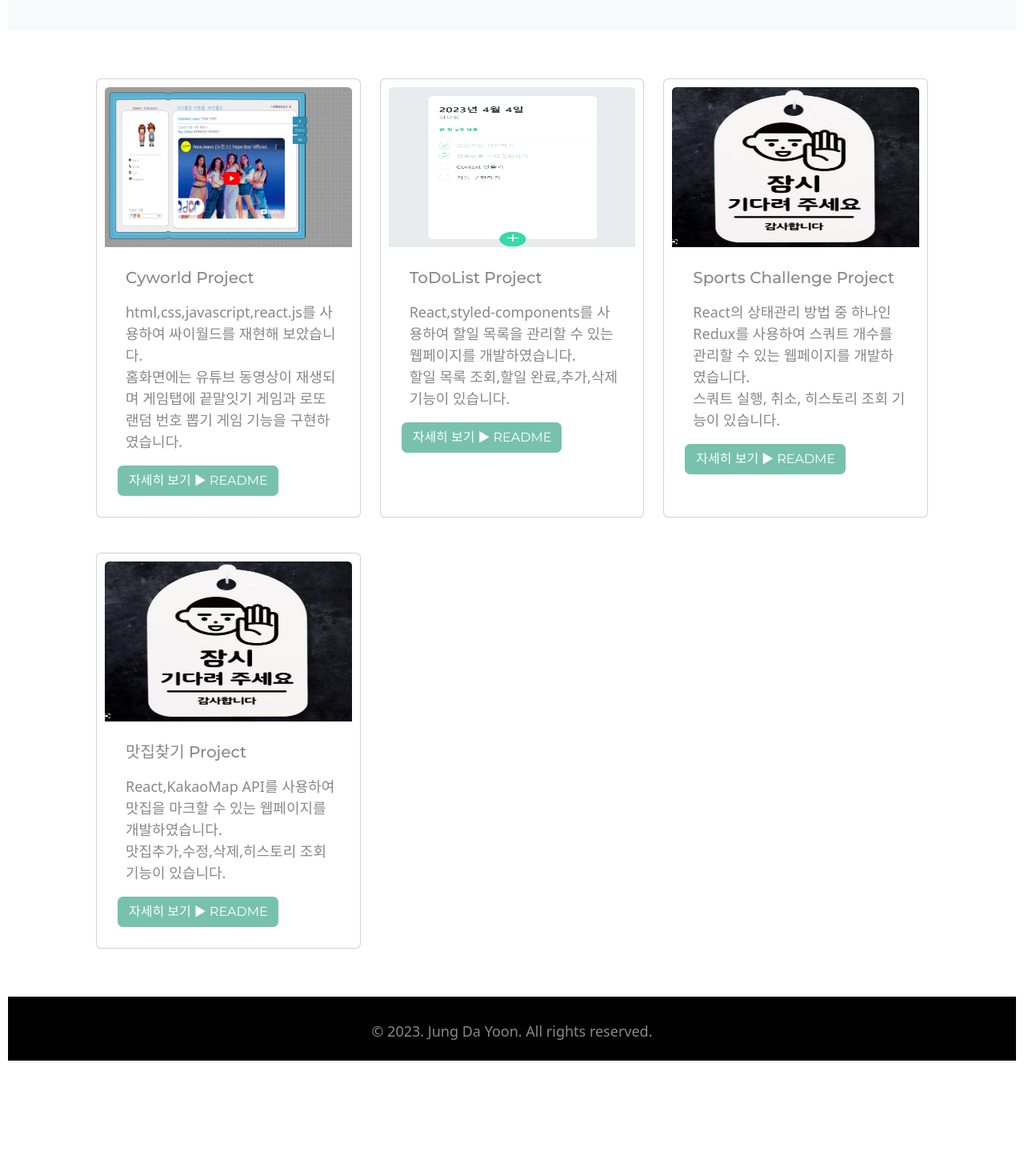
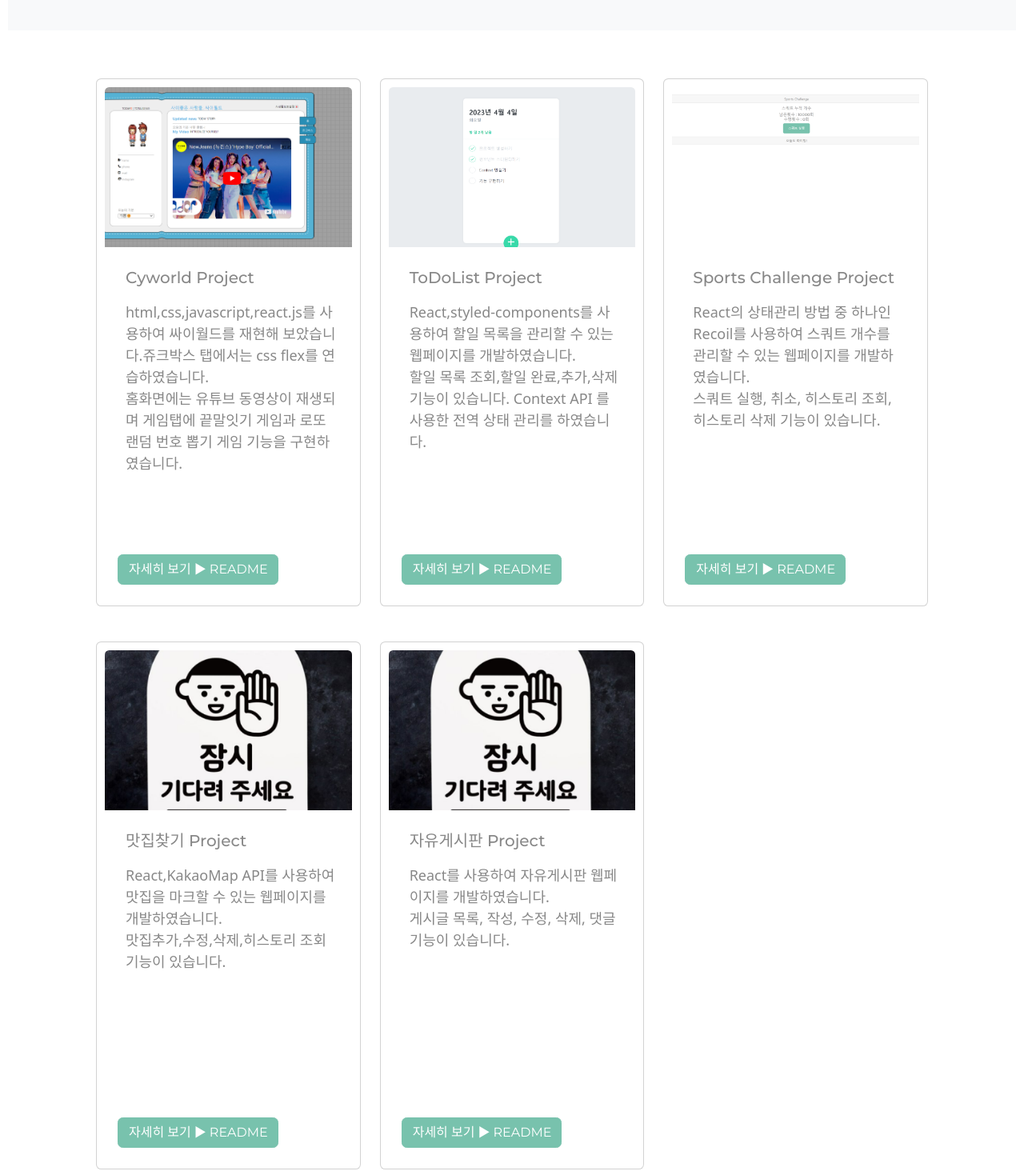
Before and after one commit to Jungdadaeng/portfolio, a React (Create React App) app: page /projects in a window 1280 px wide. Shown: the part 71-1535 px from the top of the page at 80% size. Before the commit the page ends 1407 px from the top, so only its background shows below. Built offline with nearby package versions, Linux system fonts and the light colour scheme.

Commit message:
url edit

```diff
--- a/src/components/profile/Profile.js
+++ b/src/components/profile/Profile.js
@@ -152,7 +152,7 @@ export default function Profile(){
                 <tr>
                     <th>주요역할 및 담당</th>
                     <td colSpan={4}>
-                    - Vue.js, TypeScript를 활용한 그룹웨어 사이트 관리자 페이지,일정 페이지 개발<br/>
+                    - Vue.js, TypeScript, ASP.NET, MSSQL을 사용해 그룹웨어 사이트 관리자 페이지 개발를 활용한 그룹웨어 사이트 관리자 페이지,일정 페이지 개발<br/>
                     - 사용자 관점으로 기능을 추가하여 10% MAU 증가<br/>
                     - Vuex를 이용해 상태관리 및 서비스 분리<br/>
                     - REST API를 활용한 CRUD Operation 구현<br/>
@@ -168,7 +168,7 @@ export default function Profile(){
                 <tr>
                     <th>주요역할 및 담당</th>
                     <td colSpan={4}>
-                    - Vue.js, TypeScript를 활용한 웹메일 조직도 페이지 개발<br/>
+                    - Vue.js, TypeScript, ASP.NET, MSSQL를 활용한 웹메일 조직도 페이지 개발<br/>
                     - Vuex를 이용해 상태관리 및 서비스 분리<br/>
                     - REST API를 활용한 CRUD Operation 구현<br/>
                     - Git을 이용한 형상관리
@@ -183,7 +183,7 @@ export default function Profile(){
                 <tr>
                     <th >주요역할 및 담당</th>
                     <td colSpan={2}>
-                    - Vue.js, TypeScript를 활용한 메일파트 개발<br/>
+                    - Vue.js, TypeScript, ASP.NET, MSSQL를 활용한 메일파트 개발<br/>
                     - Vuex를 이용해 상태관리 및 서비스 분리<br/>
                     - 전자메일의 exchange 서버 관리<br/>
                     - REST API를 활용한 CRUD Operation 구현
@@ -199,7 +199,6 @@ export default function Profile(){
                     <th >주요역할 및 담당</th>
                     <td colSpan={2}>
                     - JQuery, JavaScript Version Upgrade<br/>
-                    - ASP.NET, MSSQL을 사용해 페이지 개발<br/>
                     - Git을 이용한 형상관리<br/>
                     - REST API를 활용한 CRUD Operation 구현<br/>
                     </td>
--- a/src/components/projects/Projects.js
+++ b/src/components/projects/Projects.js
@@ -11,7 +11,7 @@ export default function Project(){
         {
             url: 'https://dayoonyicyworld.vercel.app/',
             title: 'Cyworld Project',
-            contents: `html,css,javascript,react.js를 사용하여 싸이월드를 재현해 보았습니다.
+            contents: `html,css,javascript,react.js를 사용하여 싸이월드를 재현해 보았습니다.쥬크박스 탭에서는 css flex를 연습하였습니다.
             홈화면에는 유튜브 동영상이 재생되며 게임탭에 끝말잇기 게임과 로또 랜덤 번호 뽑기 게임 기능을 구현하였습니다.`,
             src: '/images/cyworld.png',
         },
@@ -19,23 +19,30 @@ export default function Project(){
             url: 'https://dayoonyi-todolist.vercel.app/',
             title: 'ToDoList Project',
             contents: `React,styled-components를 사용하여 할일 목록을 관리할 수 있는 웹페이지를 개발하였습니다.
-            할일 목록 조회,할일 완료,추가,삭제 기능이 있습니다.
+            할일 목록 조회,할일 완료,추가,삭제 기능이 있습니다. Context API 를 사용한 전역 상태 관리를 하였습니다.
          `
             ,
             src: '/images/todos.png',
         },
         {
-            url: '',
+            url: 'https://sportschallenge.vercel.app/',
             title: 'Sports Challenge Project',
-            contents: `React의 상태관리 방법 중 하나인 Redux를 사용하여 스쿼트 개수를 관리할 수 있는 웹페이지를 개발하였습니다.
-            스쿼트 실행, 취소, 히스토리 조회 기능이 있습니다.`,
-            src: '/images/wait.png',
+            contents: `React의 상태관리 방법 중 하나인 Recoil를 사용하여 스쿼트 개수를 관리할 수 있는 웹페이지를 개발하였습니다.
+            스쿼트 실행, 취소, 히스토리 조회, 히스토리 삭제 기능이 있습니다.`,
+            src: '/images/sports.png',
         },
         {
             url: '',
             title: '맛집찾기 Project',
             contents: `React,KakaoMap API를 사용하여 맛집을 마크할 수 있는 웹페이지를 개발하였습니다.
             맛집추가,수정,삭제,히스토리 조회 기능이 있습니다.`,
+            src: '/images/wait.png',
+        },
+        {
+            url: '',
+            title: '자유게시판  Project',
+            contents: `React를 사용하여 자유게시판 웹페이지를 개발하였습니다.
+            게시글 목록, 작성, 수정, 삭제, 댓글 기능이 있습니다.`,
             src: '/images/wait.png',
         },
     ]
@@ -45,10 +52,10 @@ export default function Project(){
                 {projects.map((project, idx) => (
                     <Col key={idx}>
                     <Card style={{height: '100%'}}>
-                        <Card.Img variant="top" src={project.src} />
+                        <Card.Img variant="top" src={project.src} style={{objectFit:'cover'}}/>
                         <Card.Body>
                         <Card.Title style={{textAlign:'left'}}>{project.title}</Card.Title>
-                        <Card.Text style={{paddingLeft:'10px', whiteSpace:'pre-line'}}>
+                        <Card.Text style={{paddingLeft:'10px', whiteSpace:'pre-line', height:'300px'}}>
                             {project.contents}
                         </Card.Text>
                         <Button style={{paddingLeft:'13px'}} variant="primary" onClick={()=>{onClickDetail(project.url)}}>자세히 보기 ▶ README</Button>
```
Also changed, not shown: public/images/sports.png (added), public/images/todos.png.
